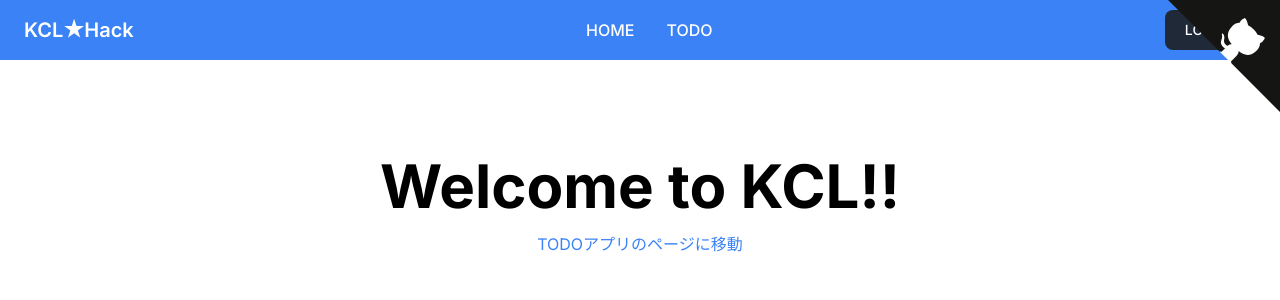
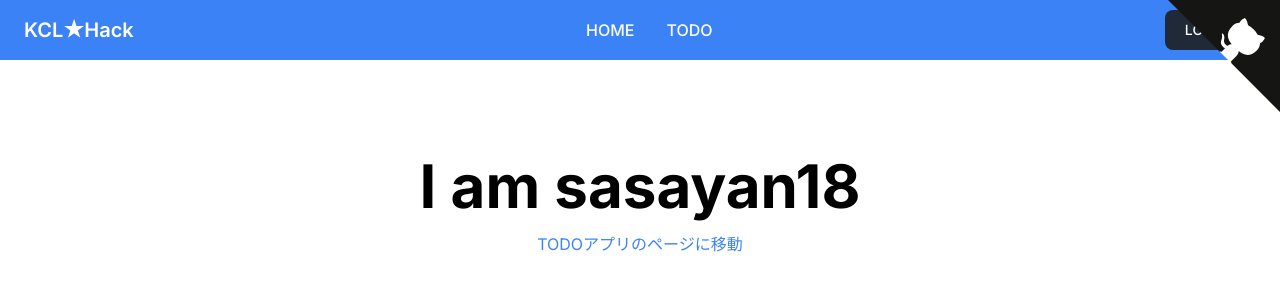
Before and after one commit to K-Kizuku/next-tutorial, a Next.js app: page / in a window 1280 px wide. Shown: the top 300 px of the page. Built offline with nearby package versions, Linux system fonts and the light colour scheme.

Commit message:
change: top page text

```diff
--- a/src/components/Octcat.tsx
+++ b/src/components/Octcat.tsx
@@ -3,7 +3,7 @@ import { FC } from "react";
 const Octcat: FC = () => {
   return (
     <a
-      href="https://github.com/K-Kizuku/next-tutorial"
+      href="https://github.com/sasayan18/next-tutorial"
       target="_blank"
       className="group fill-[#151513] text-white absolute top-0 border-0 right-0"
     >
--- a/src/pages/index.tsx
+++ b/src/pages/index.tsx
@@ -4,7 +4,7 @@ export default function Home() {
   return (
     <div className="flex items-center justify-center mt-24">
       <div className="text-center">
-        <div className=" text-6xl font-bold mb-4">Welcome to KCL!!</div>
+        <div className=" text-6xl font-bold mb-4">I am sasayan18</div>
         <Link href="/todo" className="text-blue-500">
           TODOアプリのページに移動
         </Link>
```
